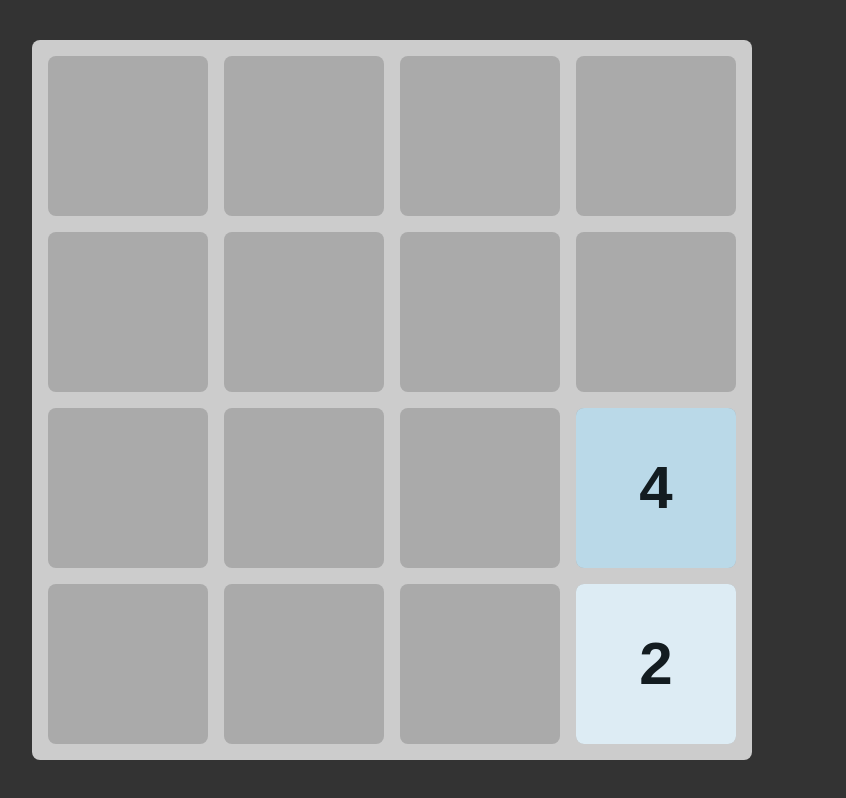
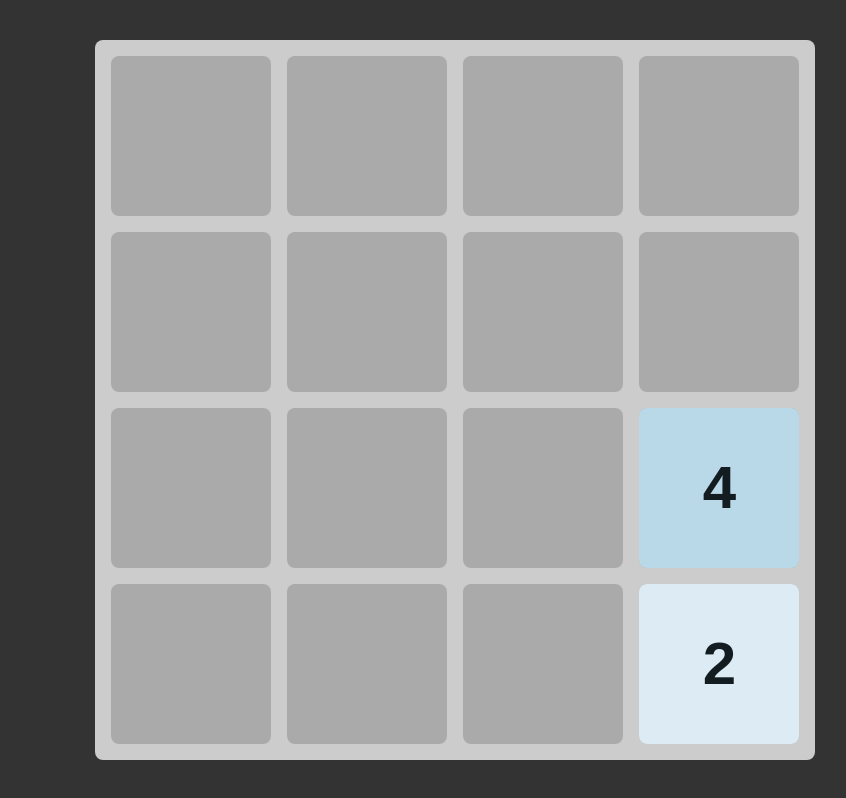
Before and after one commit to vishnubhat013/game-2048, a Next.js app: page / in a window 1280 px wide. Shown: the top 798 px of the page, without its empty margins (248-1094 px from the left). Built offline with nearby package versions, Linux system fonts and the light colour scheme.

Commit message:
Headerfirst

```diff
--- a/src/app/page.tsx
+++ b/src/app/page.tsx
@@ -1,9 +1,10 @@
-import dynamic from 'next/dynamic'
-
-const DynamicHeader = dynamic(() => import('../components/Board'), {
-  loading: () => <p>Loading...</p>,
-})
-
+import Header from "@/components/Header";
+import Board from "../components/Board";
 export default function Home() {
-  return <DynamicHeader />
+  return (
+    <div className="flex">
+      <Header />
+      <Board />
+    </div>
+  );
 }
--- a/src/components/Board.tsx
+++ b/src/components/Board.tsx
@@ -313,5 +313,5 @@ export default function Board() {
     }
   }, []);
 
-  return <div className="mx-14 my-28" id="game-board"></div>;
+  return <div className="mx-28 my-28" id="game-board"></div>;
 }
--- /dev/null
+++ b/src/components/Header.tsx
@@ -0,0 +1,5 @@
+import React from "react";
+
+export default function Header() {
+  return <div>hello</div>;
+}
```
